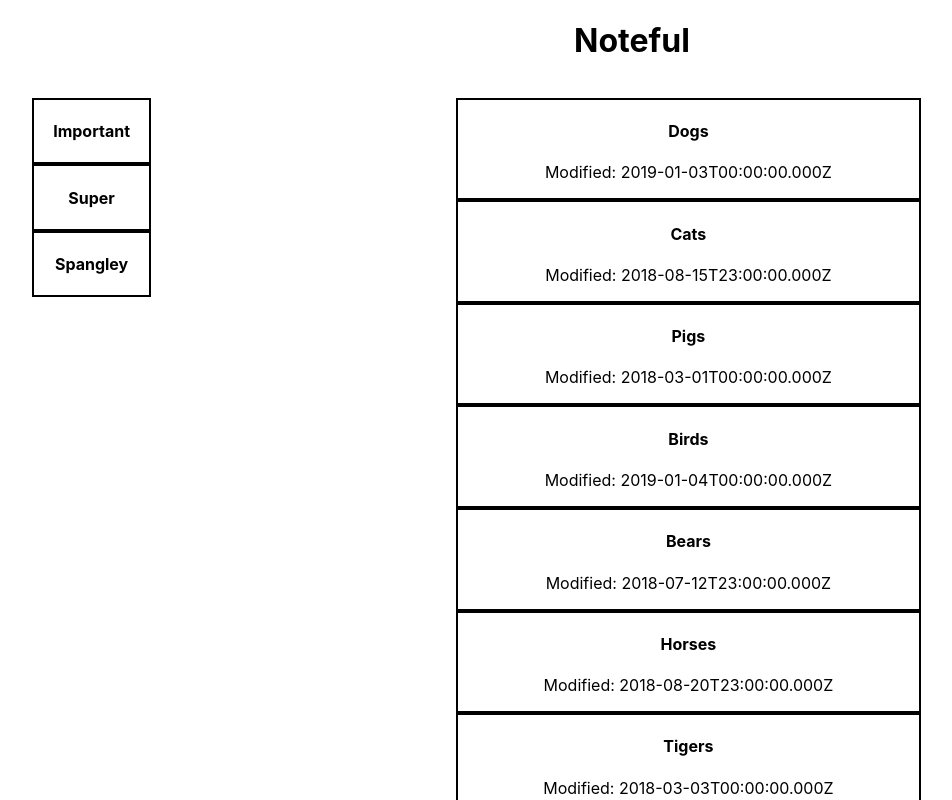
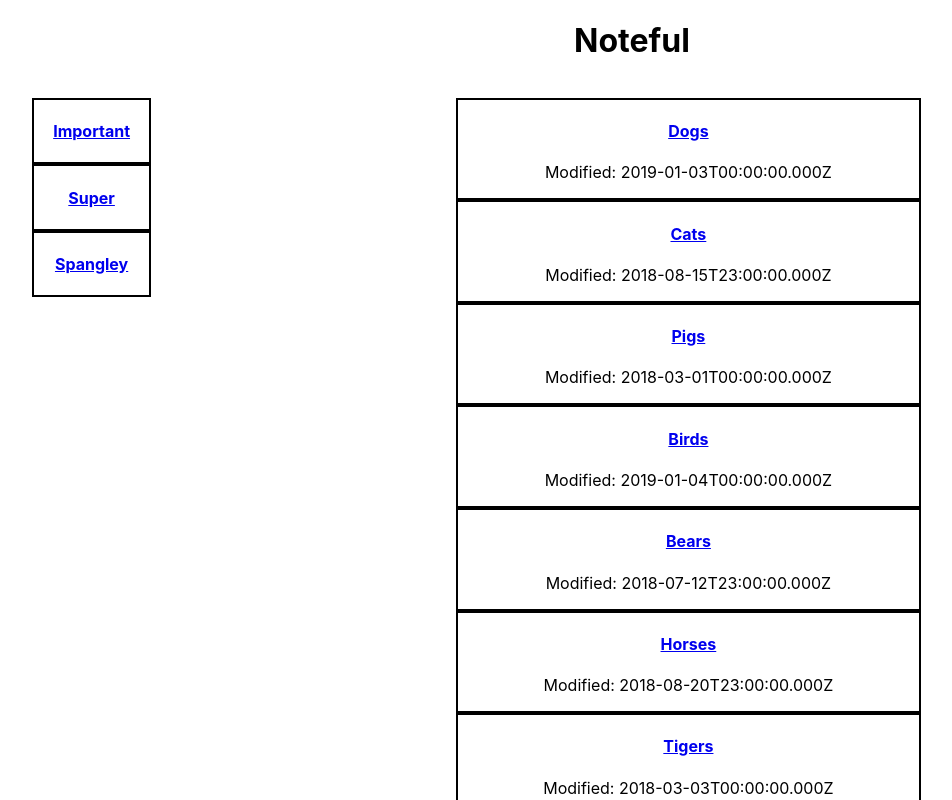
Before and after one commit to thinkful-ei-jaguar/noteful-amber-kraig, a React (Create React App) app: page / in a window 1280 px wide. Shown: the top 800 px of the page, without its empty margins (8-960 px from the left). Built offline with nearby package versions, Linux system fonts and the light colour scheme.

Commit message:
set up internal links using links but not yet working

```diff
--- a/src/FolderList.js
+++ b/src/FolderList.js
@@ -1,5 +1,5 @@
 import React, {Component} from 'react';
-
+import {Link} from 'react-router-dom';
 
 class FolderList extends Component{
 
@@ -7,7 +7,7 @@ render()
 {
 return(
 <li>
-<h4>{this.props.name}</h4>
+<h4><Link to="">{this.props.name}</Link></h4>
 </li>
 
 
--- a/src/NoteList.js
+++ b/src/NoteList.js
@@ -1,12 +1,12 @@
 import React,{Component} from 'react';
-
+import { Link } from 'react-router-dom';
 
 class NoteList extends Component{
 
 render(){
 
 return(
-<li><h4>{this.props.name} </h4>
+<li> <Link to= "/"> <h4> {this.props.name} </h4> </Link>
 <p> Modified: {this.props.modified}</p>
 
 
```
